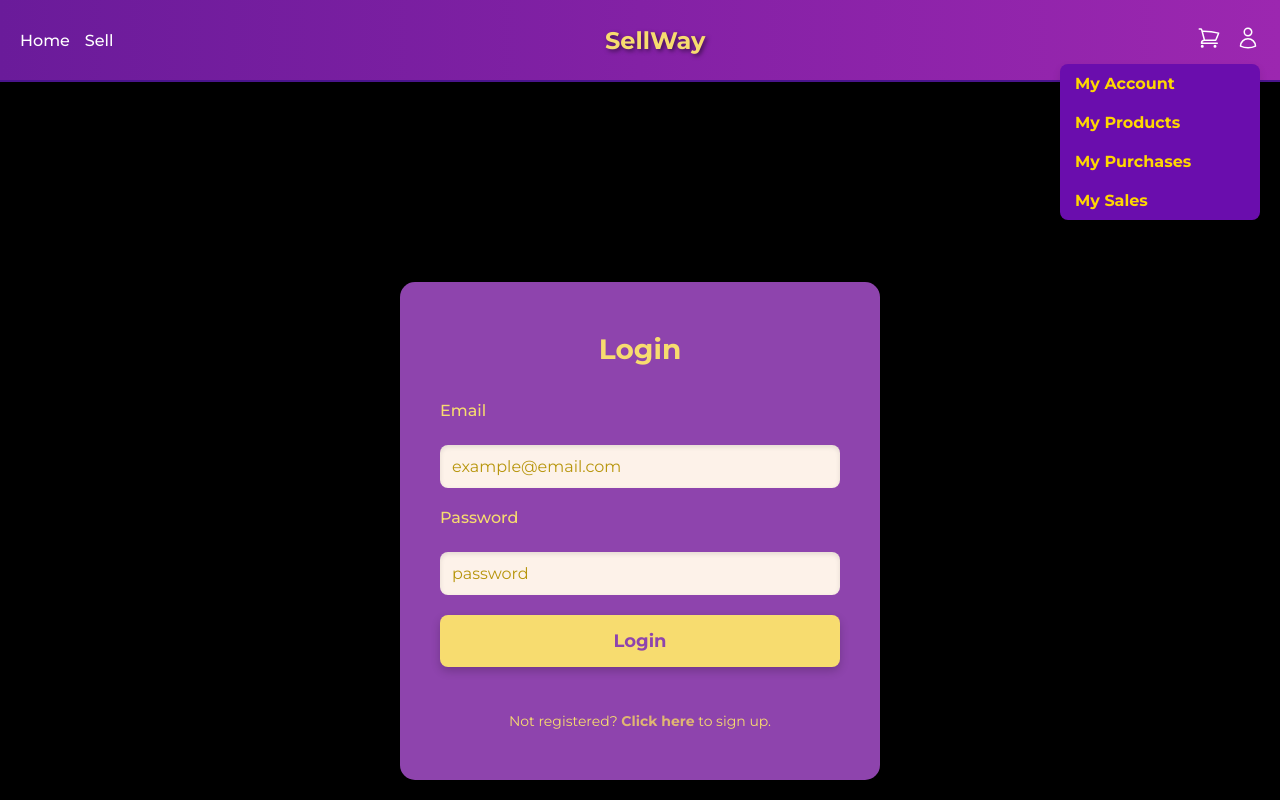
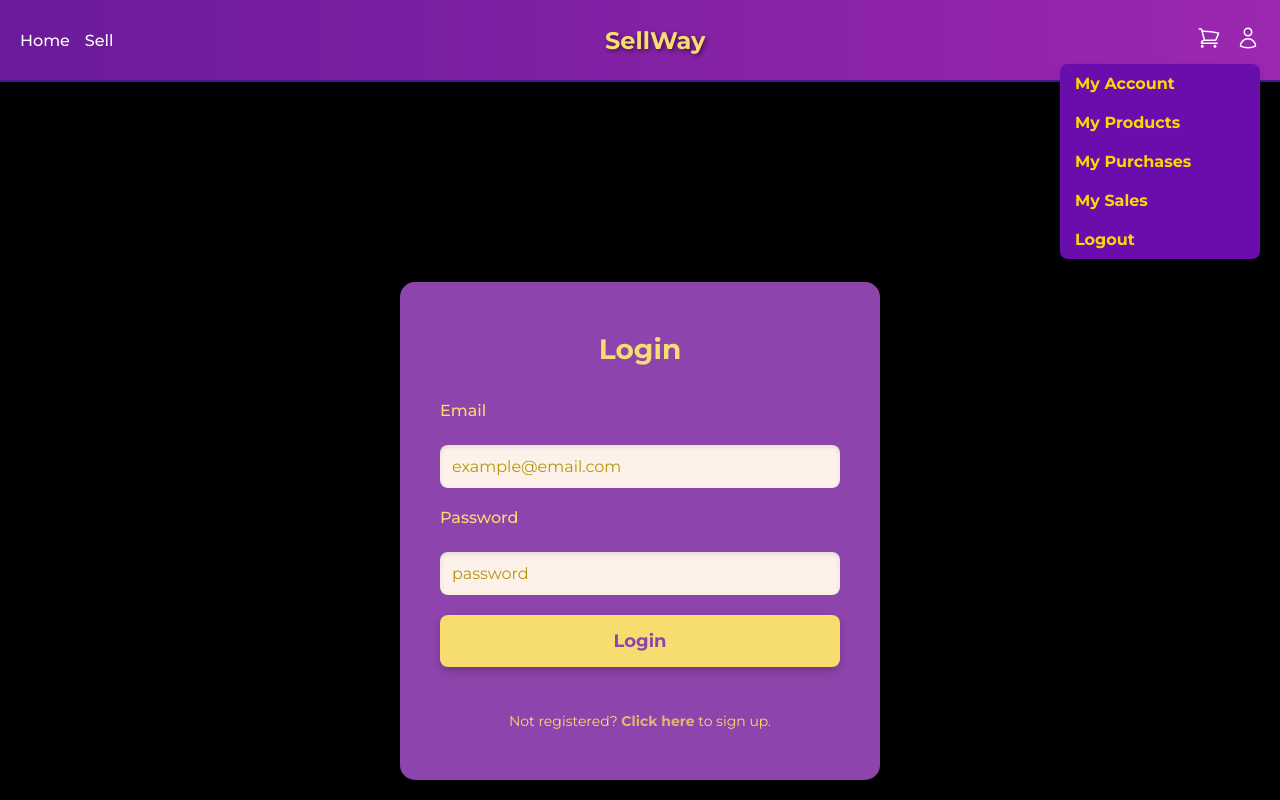
Before and after one commit to Thullyoo/ecommerce-front, an Angular app: page /login in a window 1280 px wide. Both pictures are taken after a click on the icon 1248 px from the left and 38 px from the top of the page. Built offline with nearby package versions, Linux system fonts and the light colour scheme.

Commit message:
feat: add option for logout

```diff
--- a/src/app/components/header/header.component.html
+++ b/src/app/components/header/header.component.html
@@ -22,6 +22,7 @@
         <a [routerLink]="['/my-products']">My Products</a>
         <a [routerLink]="['/my-purchases']">My Purchases</a>
         <a [routerLink]="['/my-sales']">My Sales</a>
+        <a [routerLink]="['/login']" (click)="logout()">Logout</a>
       </div>
     </span>
   </div>
--- a/src/app/components/header/header.component.ts
+++ b/src/app/components/header/header.component.ts
@@ -1,6 +1,7 @@
 import { CommonModule } from '@angular/common';
 import { Component } from '@angular/core';
 import { RouterModule } from '@angular/router';
+import { AuthServiceService } from '../../services/auth-service.service';
 
 @Component({
   selector: 'app-header',
@@ -11,6 +12,8 @@ import { RouterModule } from '@angular/router';
 })
 export class HeaderComponent {
   isDropdownOpen = false;
+
+  private authService;
 
   toggleDropdown() {
     this.isDropdownOpen = !this.isDropdownOpen;
@@ -23,7 +26,12 @@ export class HeaderComponent {
     }
   }
 
+  logout(){
+    this.authService.removeToken();
+  }
+
   constructor() {
     document.addEventListener('click', (event) => this.closeDropdown(event));
+    this.authService = new AuthServiceService();
   }
 }
```
